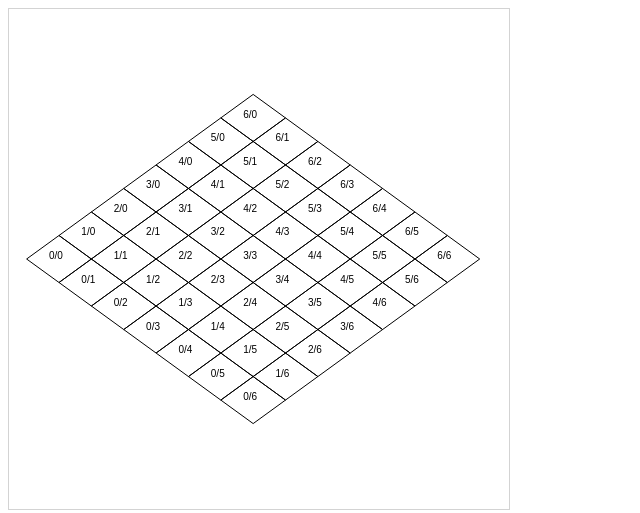
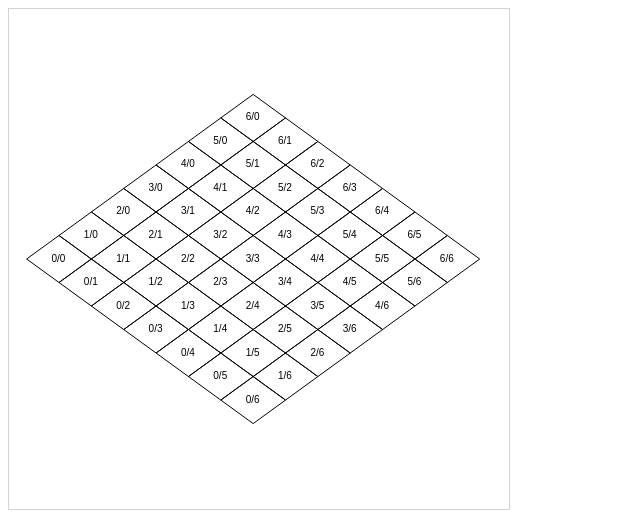
Before and after one commit to pfirpfel/path-prototype, a plain HTML site: page grid.html in a window 1280 px wide. Shown: the whole page, without its empty margins (0-640 px from the left). Drawn offline with nearby package versions, Linux system fonts and the light colour scheme.

Commit message:
text more centered

```diff
--- a/grid.html
+++ b/grid.html
@@ -34,7 +34,7 @@ for(var row = 0; row < 7; row++){
     ctx.stroke();
 
     ctx.font="10px Arial";
-    ctx.fillText(row + '/' + col,x-10,y);
+    ctx.fillText(row + '/' + col,x-7.5,y+2.5);
   }
 }
 
```
